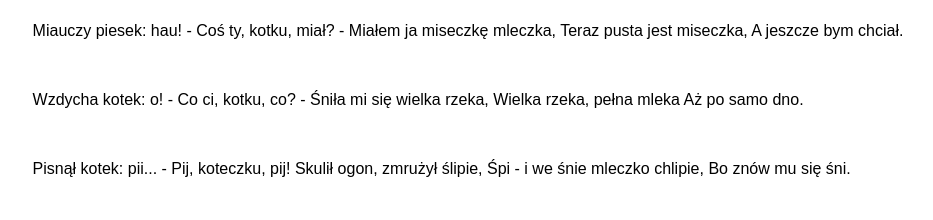
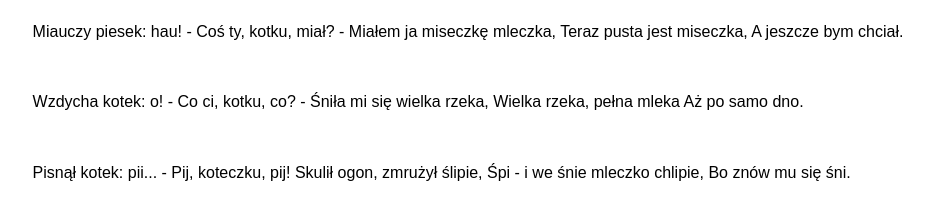
Before and after one commit to N1Anoobis/-Project-week04, a plain HTML site: page index.html in a window 1280 px wide. Shown: the part 76-296 px from the top of the page, without its empty margins (165-1098 px from the left). Drawn offline with Linux system fonts and the light colour scheme.

Commit message:
Update style.css

```diff
--- a/css/style.css
+++ b/css/style.css
@@ -16,7 +16,7 @@ h2 {
 
 p {
     margin: 20px 15%;
-    line-height: 1.8;
+    line-height: 1.9;
 
     text-align: left;
 }
```
